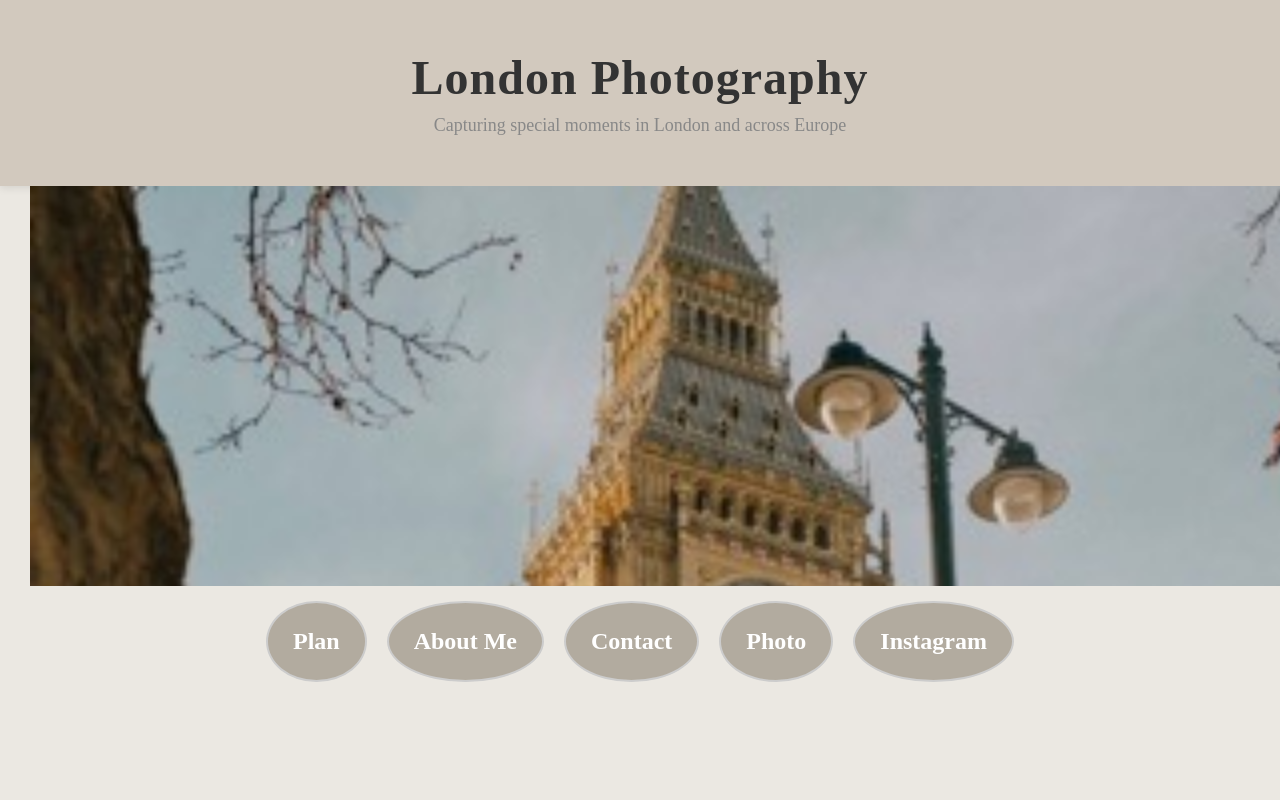
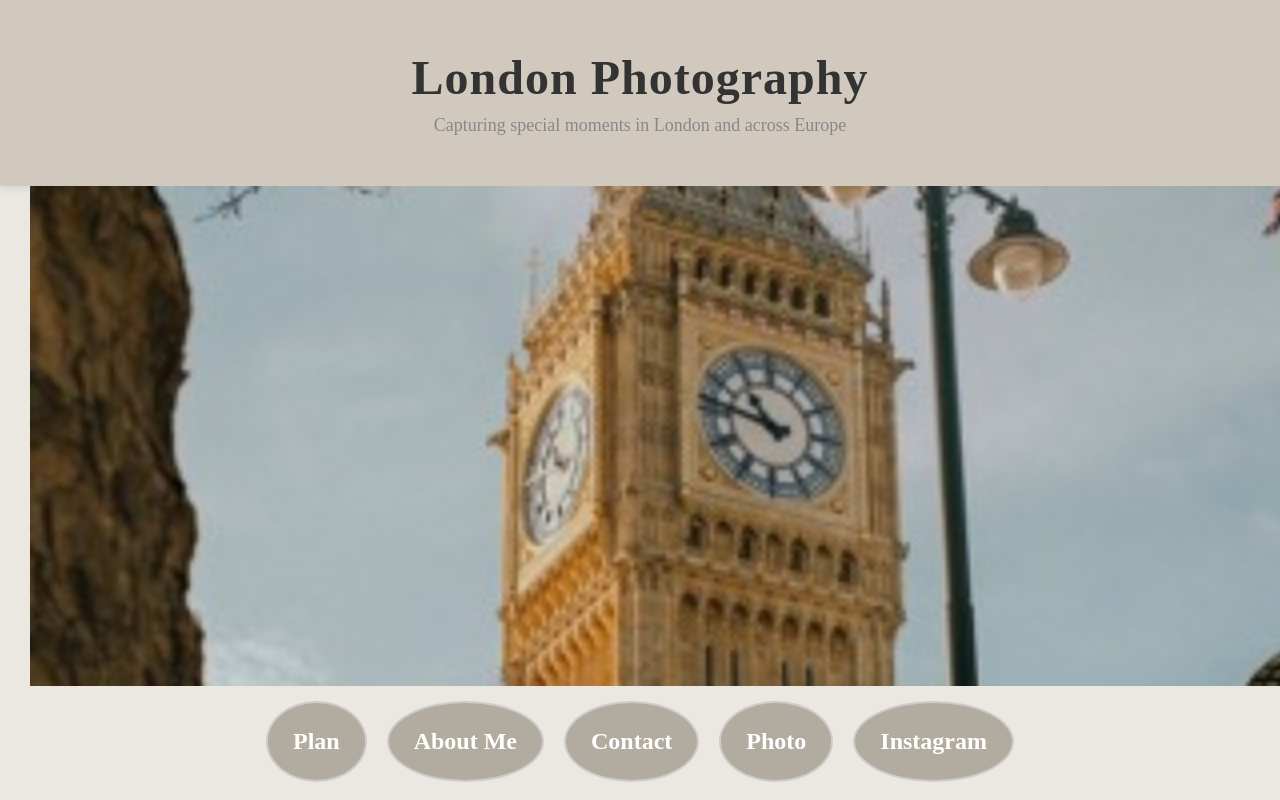
Before and after one commit to snappy-londonphoto/snappy, a plain HTML site: page index.html in a window 1280 px wide. Drawn offline with nearby package versions, Linux system fonts and the light colour scheme.

Commit message:
Update index.html

```diff
--- a/index.html
+++ b/index.html
@@ -53,15 +53,25 @@
       .slideshow-container {
         position: relative;
         width: 100%;
-        height: 400px; /* 高さを指定 */
+        height: 500px; /* 高さを指定し、画像が切れないように調整 */
         overflow: hidden;
+        margin: 0;
+        padding: 0;
+      }
+
+      .mySlides {
+        display: none;
+        width: 100%;
+        height: 100%;
+        position: absolute;
+        top: 0;
+        left: 0;
       }
 
       .mySlides img {
         width: 100%;
         height: 100%;
-        object-fit: cover; /* 画像をボックスに合わせる */
-        object-position: center; /* 画像の中心を表示 */
+        object-fit: cover; /* 画像をボックスに合わせてトリミング */
       }
 
       /* ボタンの基本スタイル */
```
